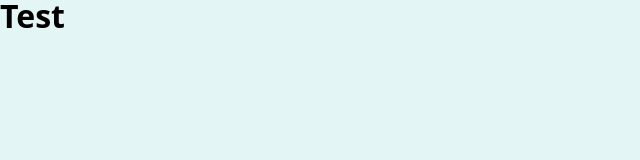
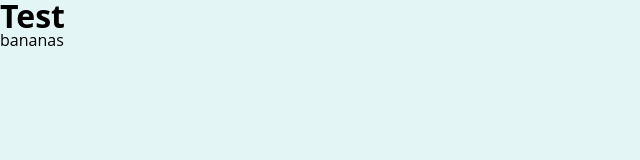
Before and after one commit to jpila/RA-TestForkRepo, a website built with webpack: page index.html in a window 1280 px wide. Shown: the full height of the page, 0-640 px from the left. Built offline with nearby package versions, Linux system fonts and the light colour scheme.

Commit message:
Test-push

```diff
--- a/index.html
+++ b/index.html
@@ -12,6 +12,7 @@
 <body id=body>
 <h1>Test</h1>
 
+bananas
 </body>
 <script src="dist/index.min.js"></script>
 
```
